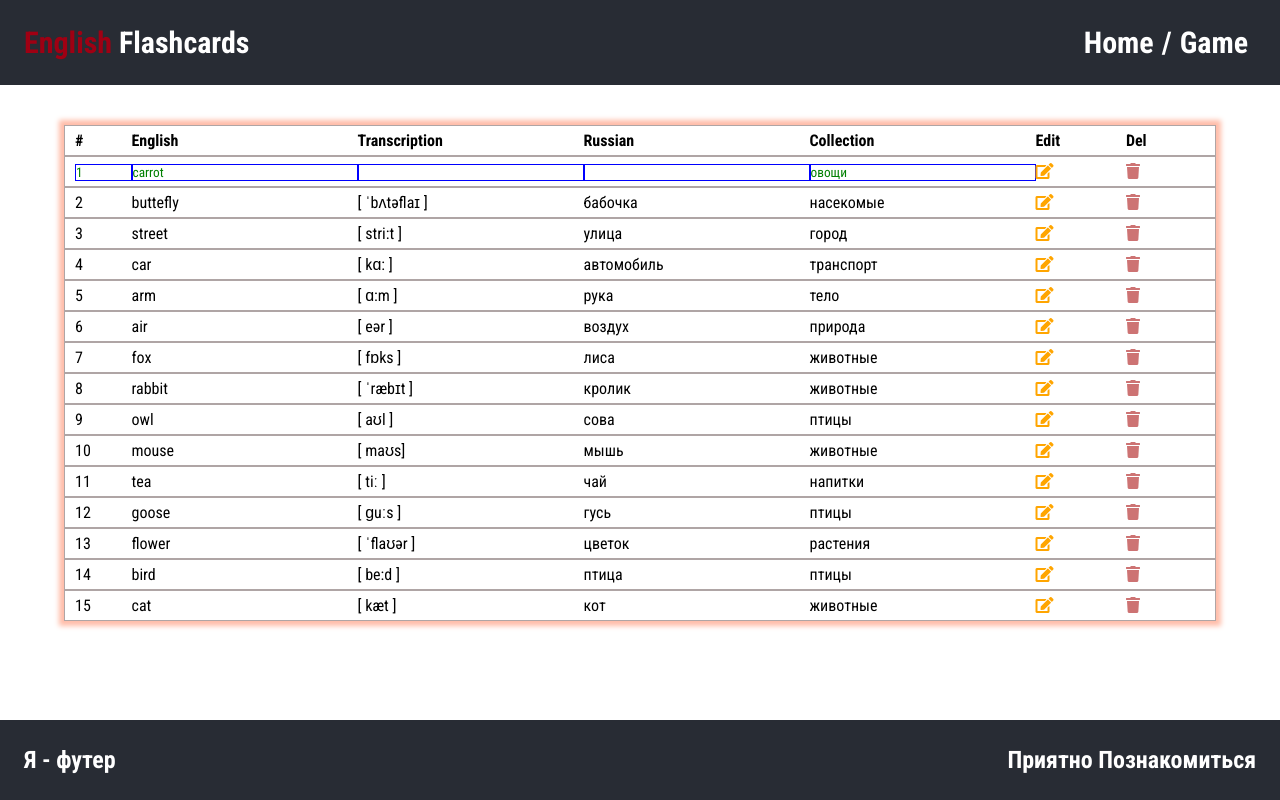
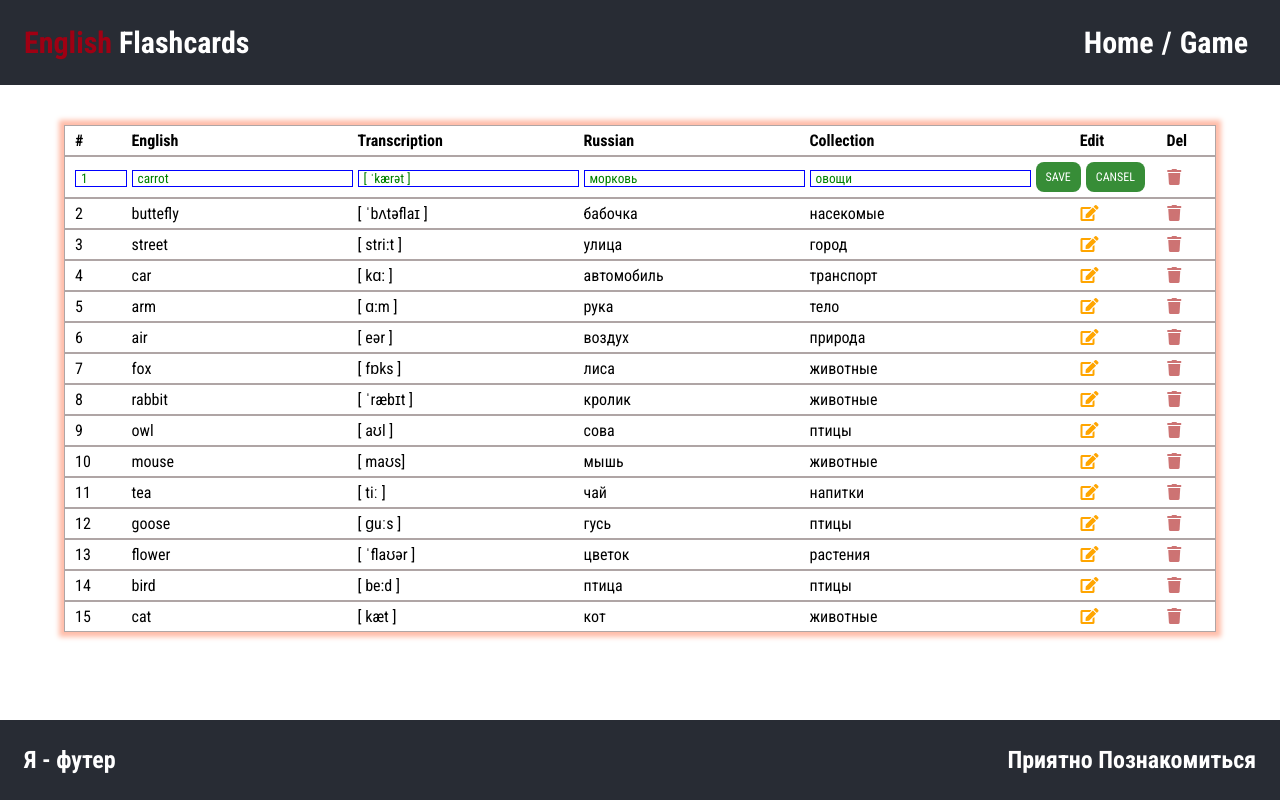
Before and after one commit to AlenaGM/flashcards-app, a React (Create React App) app: page / in a window 1280 px wide. Built offline with nearby package versions, Linux system fonts and the light colour scheme.

Commit message:
added ? : to rows

```diff
--- a/src/components/row/Row.js
+++ b/src/components/row/Row.js
@@ -5,13 +5,16 @@ const Row = (props) => {
       <>
         <td>{props.isEdit ? <input className="input_edit" value={props.id}></input> : props.id}</td>
         <td>{props.isEdit ? <input className="input_edit" value={props.english}></input> : props.english}</td>
-        <td>{props.isEdit ? <input className="input_edit" value={props.transciption}></input> : props.transcription}</td>
-        <td>{props.isEdit ? <input className="input_edit" value={props.russia}></input> : props.russian}</td>
+        <td>{props.isEdit ? <input className="input_edit" value={props.transcription}></input> : props.transcription}</td>
+        <td>{props.isEdit ? <input className="input_edit" value={props.russian}></input> : props.russian}</td>
         <td>{props.isEdit ? <input className="input_edit" value={props.tags}></input> : props.tags}</td>
-        <td>
-          <i className="fas fa-edit _edit"></i>
-          <button className='button _hidden'>Save</button>
-          <button className='button _hidden'>Cansel</button>
+        <td>{props.isEdit ?
+          <div className="buttons">
+            <button className="button">Save</button>
+            <button className="button">Cansel</button>
+          </div> :
+          <i className="fas fa-edit _edit"> </i>
+        }
         </td>
         <td>
           <i className="fas fa-trash _delete"></i>
--- a/src/components/row/row.scss
+++ b/src/components/row/row.scss
@@ -7,6 +7,7 @@
     &__row {
         td {
             width: 20%;
+            padding-right: 5px;
             &:first-of-type {
             width: 5%;
                 @media screen and (max-width: 765px){
@@ -19,17 +20,27 @@
                     }
                 }
             &:nth-of-type(6) {
-            width: 8%;
+            width: 10%;
+            text-align: center;
             }
             &:nth-of-type(7) {
-            width: 7%;
+            width: 5%;
+            text-align: center;
             };
         }
     }
 }
 
 .input_edit {
-    width: 100%;
+    width:100%;
     border: solid 1px #0000ff;
     color: green;
+    padding-left: 5px;
 }
+
+.buttons {
+    display: inline-flex;
+    button:not(:last-of-type){
+        margin-right: 5px;
+    }
+}
--- a/src/components/table/table.scss
+++ b/src/components/table/table.scss
@@ -31,10 +31,12 @@
                     }
                 }
             &:nth-of-type(6) {
-            width: 8%;
+            width: 10%;
+            text-align: center;
             }
             &:nth-of-type(7) {
-            width: 7%;
+            width: 5%;
+            text-align: center;
             };
         }
     }
```
